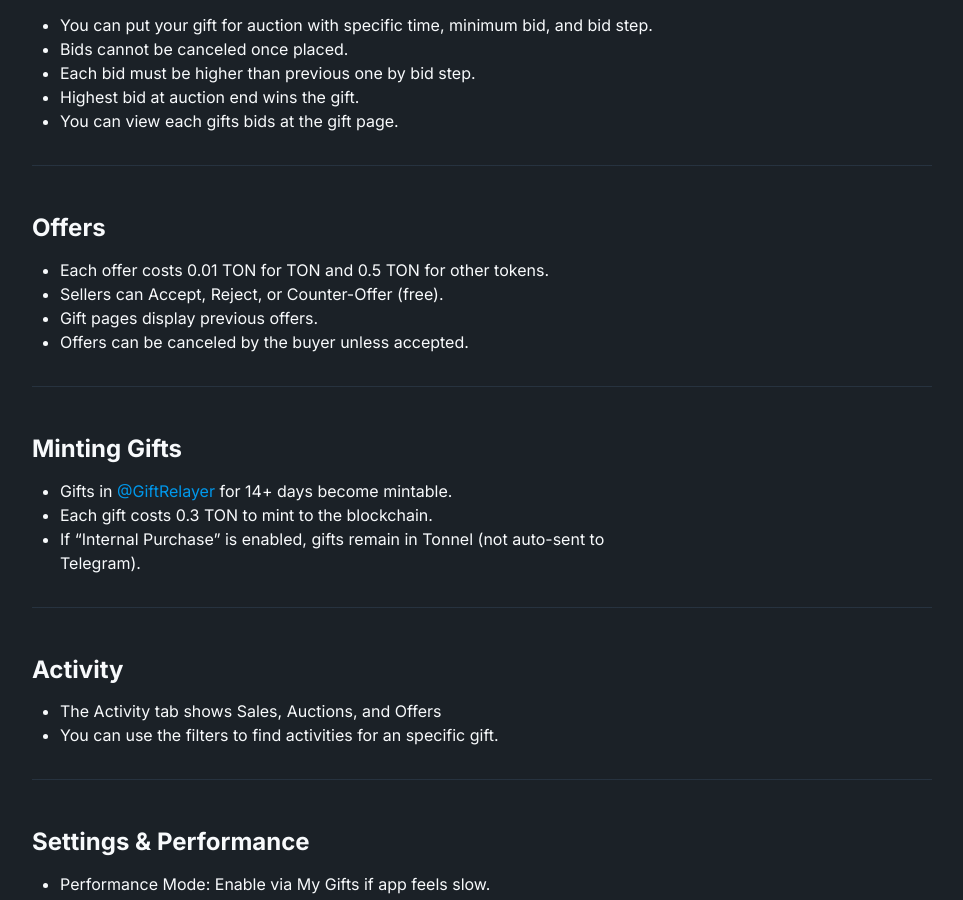
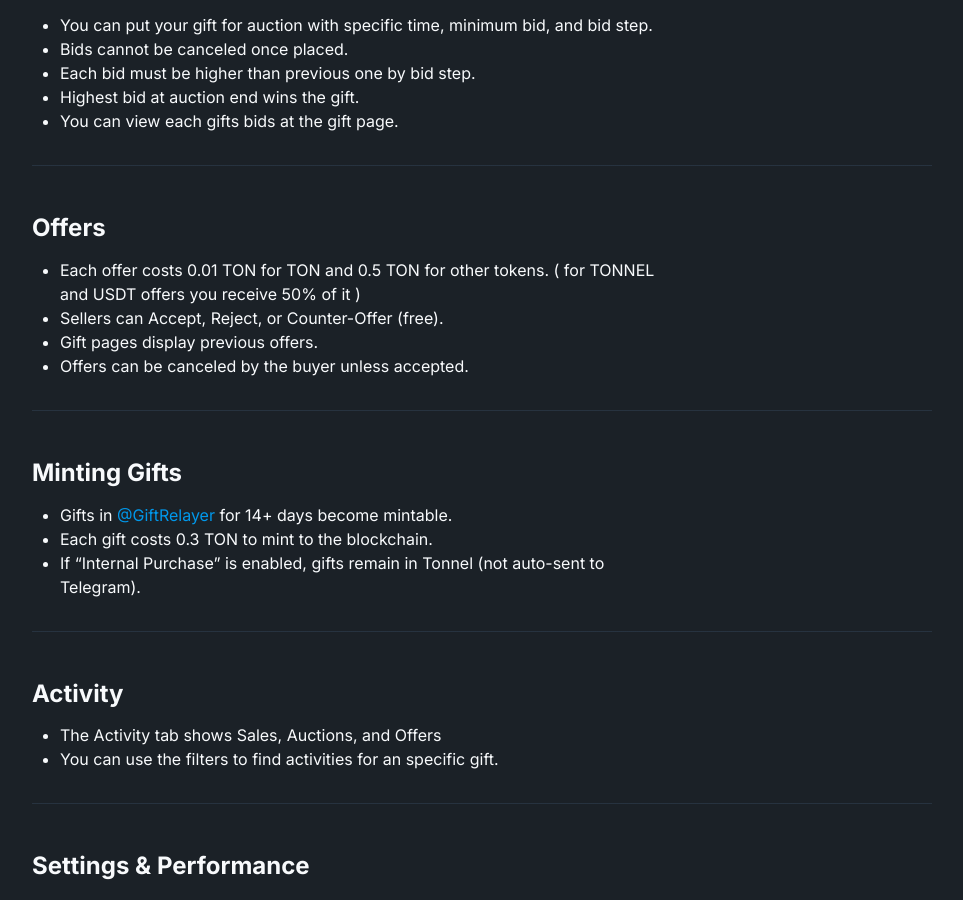
Before and after one commit to vwxjs666/tonnel-wiki, a Jekyll site: the page built from en/marketplace/index.md, in a window 1280 px wide and 900 px high, scrolled down 2119 px. Shown: the whole window, without its empty margins (158-1121 px from the left). Built offline with Jekyll 4.4.1, drawn with Linux system fonts in a browser that asks for light colours; some web fonts are replaced.

Commit message:
Update index.md

```diff
--- a/en/marketplace/index.md
+++ b/en/marketplace/index.md
@@ -87,7 +87,7 @@ Collateral System:
 
 ## Offers
 
-- Each offer costs 0.01 TON for TON and 0.5 TON for other tokens.
+- Each offer costs 0.01 TON for TON and 0.5 TON for other tokens. ( for TONNEL and USDT offers you receive 50% of it )
 - Sellers can Accept, Reject, or Counter-Offer (free).
 - Gift pages display previous offers.
 - Offers can be canceled by the buyer unless accepted.
```
